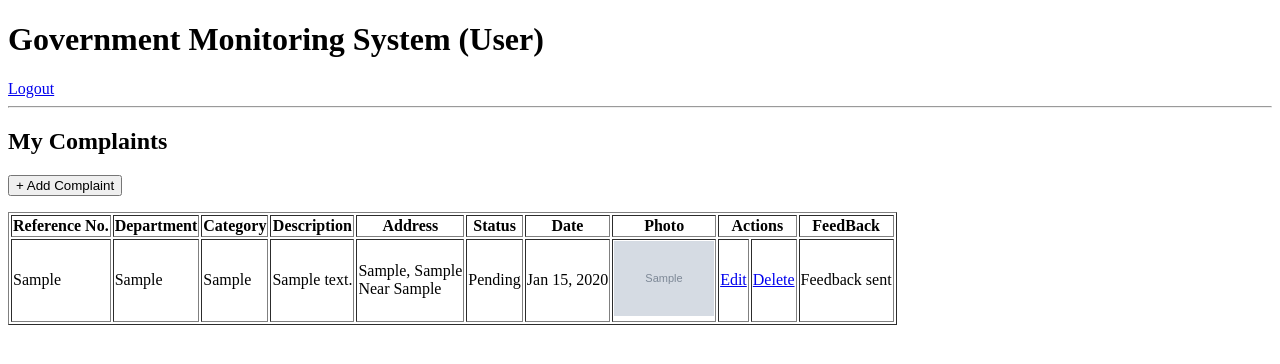
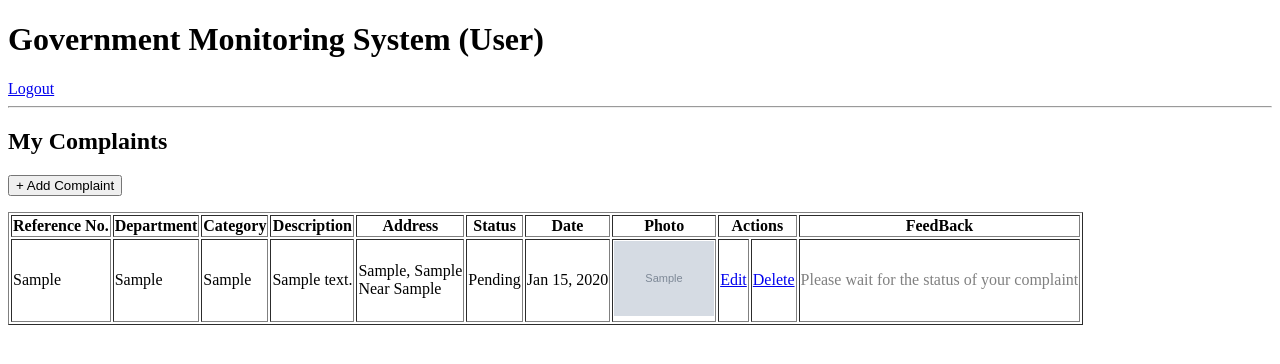
Before and after one commit to UBSITAngkilJohnLester/ADECI-PublicComplaint, a PHP site: page /user/index.php in a window 1280 px wide. Shown: the top 364 px of the page. Run offline with PHP 8.4, Linux system fonts and the light colour scheme; the visitor is signed in with stand-in values (Sample User, id 1); tables that the repository leaves empty or names only in its code hold one stand-in row (values such as "Sample post"); grey boxes marked "Sample" are stand-in pictures; data that the repository does not hold is empty.

Commit message:
small edit in user_feedback.php

```diff
--- a/user/index.php
+++ b/user/index.php
@@ -99,7 +99,7 @@ $complaints = $stmt->fetchAll();
 						onclick="return confirm('Are you sure you want to delete this complaint? This cannot be undone.');">Delete</a>
 				</td>
 				<td>
-					<?php if ($row['status'] == 'Pending' || $row['status'] == 'Rejected'): ?>
+					<?php if ($row['status'] == 'Resolved' || $row['status'] == 'Rejected'): ?>
 						<?php if ($row['feedback_id']): ?>
 							Feedback sent
 							<?php else: ?>
```
